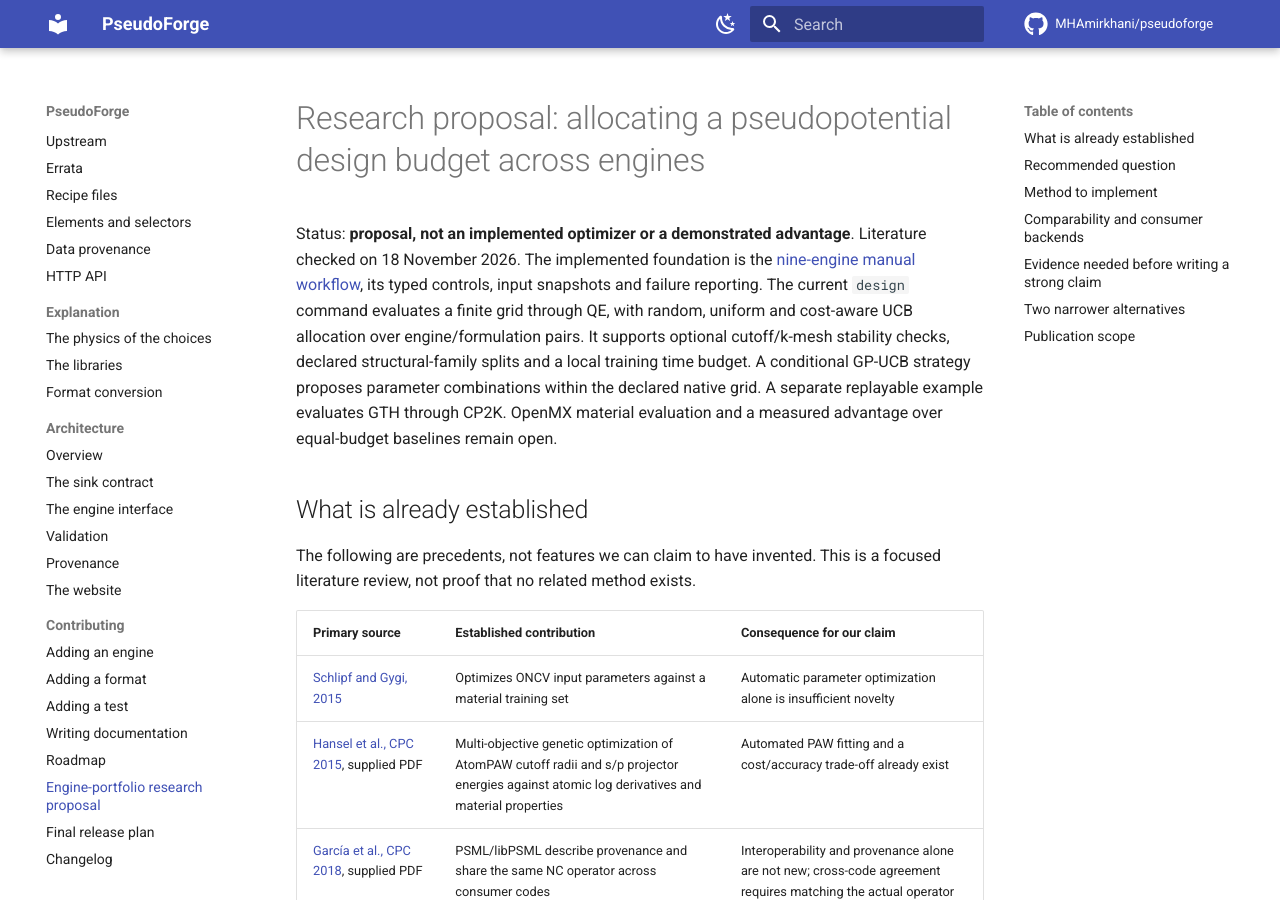
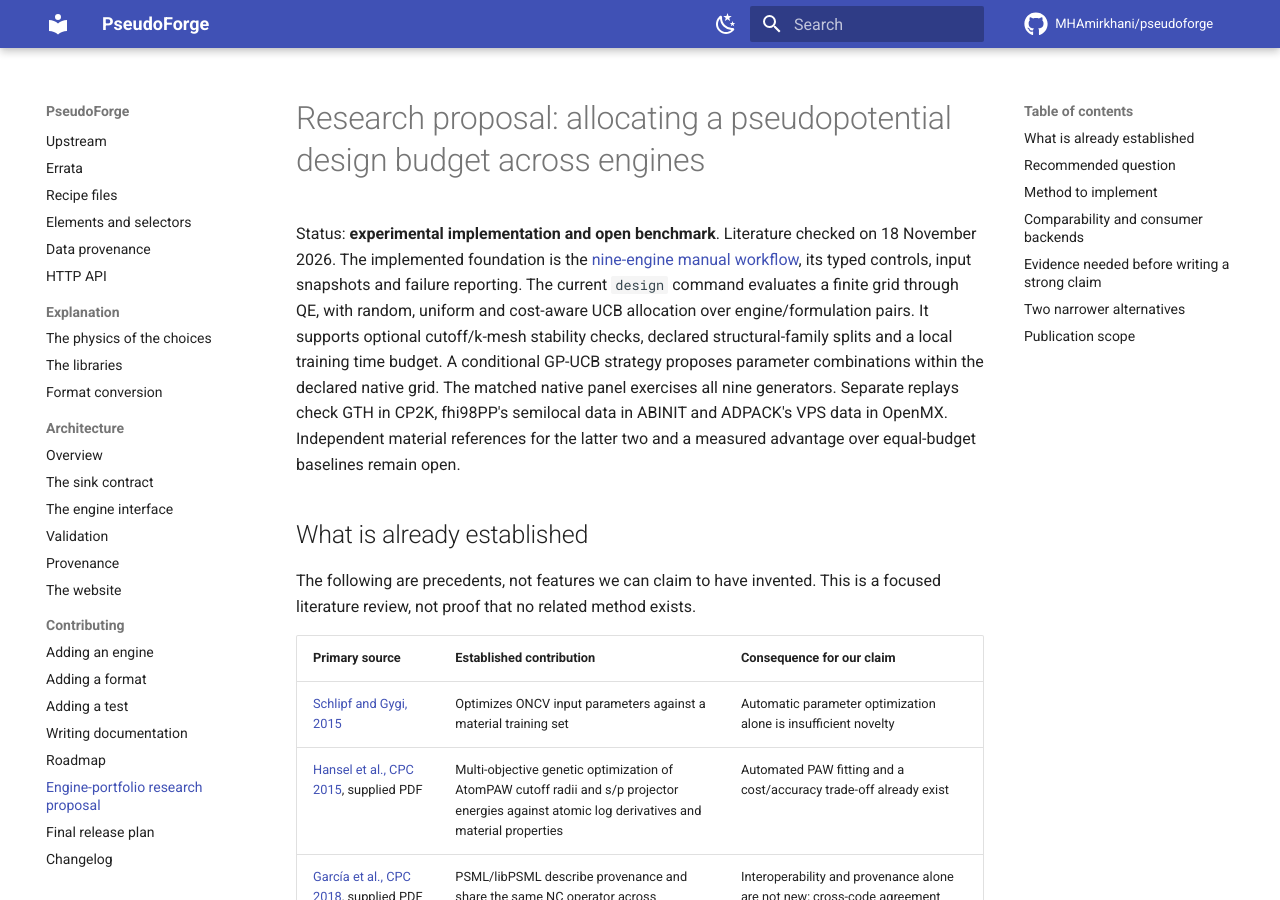
Before and after one commit to MHAmirkhani/PseudoForge, an MkDocs documentation site: the page built from docs/contributing/engine-portfolio.md, in a window 1280 px wide and 900 px high. Built offline with MkDocs 1.6.1 and Material for MkDocs 9.7.7, drawn with Linux system fonts in a browser that asks for light colours; comment, search, counter and statistics services are not loaded.

```diff
--- a/docs/contributing/engine-portfolio.md
+++ b/docs/contributing/engine-portfolio.md
@@ -1,6 +1,6 @@
 # Research proposal: allocating a pseudopotential design budget across engines
 
-Status: **proposal, not an implemented optimizer or a demonstrated advantage**.
+Status: **experimental implementation and open benchmark**.
 Literature checked on 18 November 2026. The implemented foundation is the
 [nine-engine manual workflow](../how-to/manual-generation.md), its typed
 controls, input snapshots and failure reporting. The current `design` command
@@ -8,9 +8,10 @@ evaluates a finite grid through QE, with random, uniform and cost-aware UCB
 allocation over engine/formulation pairs. It supports optional cutoff/k-mesh
 stability checks, declared structural-family splits and a local training
 time budget. A conditional GP-UCB strategy proposes parameter combinations
-within the declared native grid. A separate replayable example evaluates
-GTH through CP2K. OpenMX material evaluation and a measured advantage
-over equal-budget baselines remain open.
+within the declared native grid. The matched native panel exercises all nine
+generators. Separate replays check GTH in CP2K, fhi98PP's semilocal data in
+ABINIT and ADPACK's VPS data in OpenMX. Independent material references for
+the latter two and a measured advantage over equal-budget baselines remain open.
 
 ## What is already established
 
```
Also changed, not shown: docs/contributing/final-release-plan.md (+1 -1 lines).
